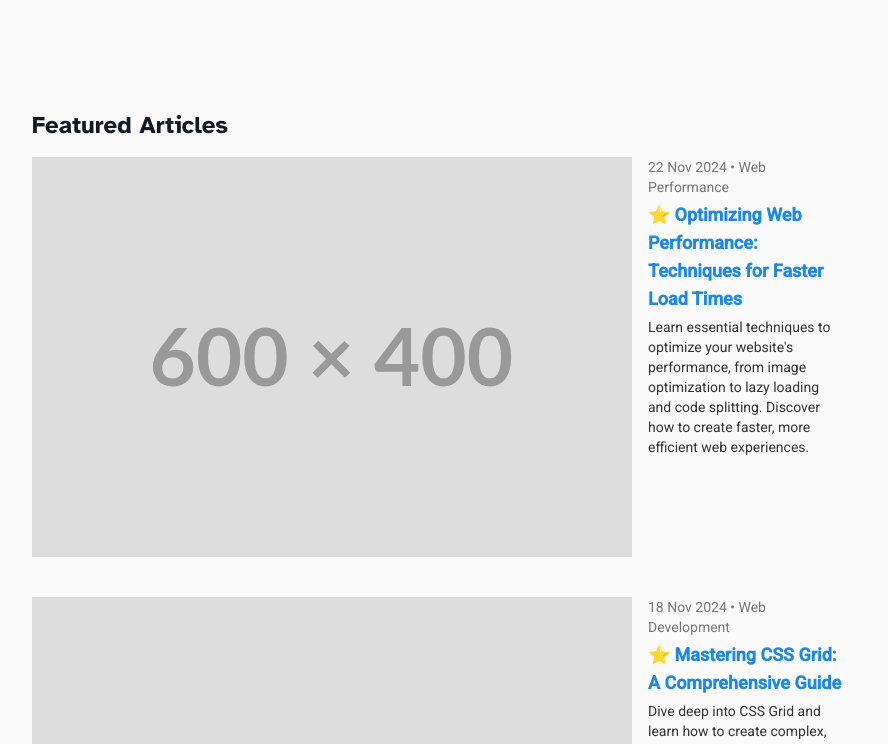
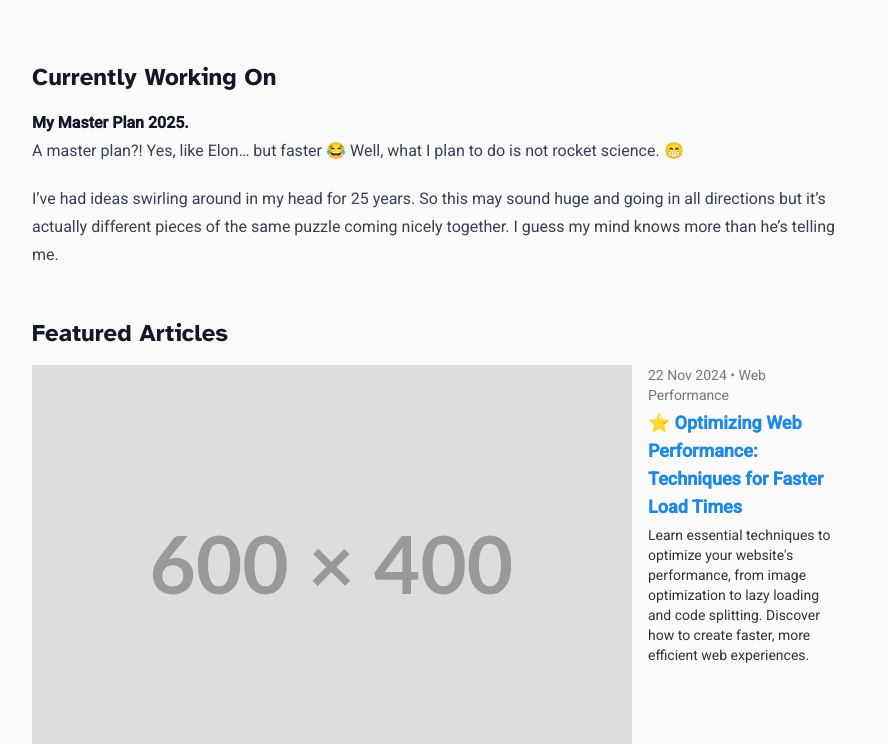
Before and after one commit to ppo/ppbe, an Astro site: page / in a window 1280 px wide. Shown: the part 47-791 px from the top of the page, without its empty margins (195-1083 px from the left). Built offline with nearby package versions, Linux system fonts and the light colour scheme; Astro itself is replaced by a stand-in of ours.

Commit message:
Add a section "work in progress" on the home.

```diff
--- /dev/null
+++ b/src/components/WorkingOn.astro
@@ -0,0 +1,9 @@
+<p>
+  <strong>My Master Plan 2025.</strong><br>
+  A master plan?! Yes, like Elon… but faster 😂 Well, what I plan to do is not rocket science. 😁
+</p>
+<p>
+  I’ve had ideas swirling around in my head for 25 years. So this may sound huge and going in all
+  directions but it’s actually different pieces of the same puzzle coming nicely together. I guess
+  my mind knows more than he’s telling me.
+</p>
--- a/src/pages/index.astro
+++ b/src/pages/index.astro
@@ -1,5 +1,6 @@
 ---
 import BlogList from '@/components/blog/List.astro';
+import WorkingOn from '@/components/WorkingOn.astro';
 import MainLayout from '@/layouts/MainLayout.astro';
 import { getFeaturedArticles } from '@/lib/blog';
 
@@ -10,6 +11,11 @@ const featuredArticles = await getFeaturedArticles();
 
 <MainLayout>
   <main class="prose max-w-none">
+    <section>
+      <h2 class="text-2xl font-bold mb-4">Currently Working On</h2>
+      <WorkingOn />
+    </section>
+
     {featuredArticles?.length > 0 && (
       <section>
         <h2 class="text-2xl font-bold mb-4">Featured Articles</h2>
@@ -18,3 +24,10 @@ const featuredArticles = await getFeaturedArticles();
     )}
   </main>
 </MainLayout>
+
+
+<style>
+  section:first-of-type h2 {
+    margin-top: 0;
+  }
+</style>
```
